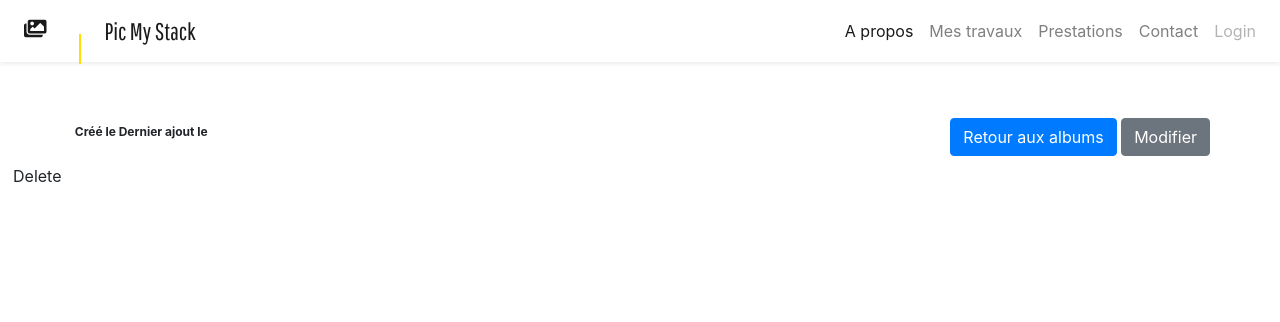
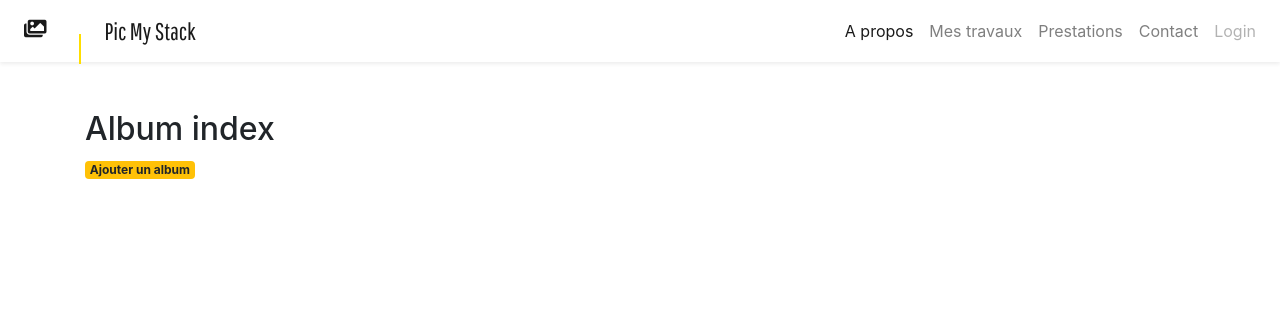
Before and after one commit to orianc/PICOST-APP-Symfony-Twig-PostgreSQL-Bootstrap-Jquery, a Symfony app: template templates/album/show.html.twig in a window 1280 px wide. Shown: the top 322 px of the page. Run offline with Twig, Linux system fonts and the light colour scheme; the template is opened without the code that fills it, so the values that code supplies are empty; some libraries are stand-ins or nearby versions.

Commit message:
mise en forme front

```diff
--- a/composer.json
+++ b/composer.json
@@ -40,7 +40,8 @@
         "symfony/web-link": "5.2.*",
         "symfony/yaml": "5.2.*",
         "twig/extra-bundle": "^2.12|^3.0",
-        "twig/twig": "^2.12|^3.0"
+        "twig/twig": "^2.12|^3.0",
+        "vich/uploader-bundle": "^1.17"
     },
     "require-dev": {
         "doctrine/doctrine-fixtures-bundle": "^3.4",
--- a/config/bundles.php
+++ b/config/bundles.php
@@ -13,4 +13,5 @@ return [
     Symfony\Bundle\SecurityBundle\SecurityBundle::class => ['all' => true],
     Twig\Extra\TwigExtraBundle\TwigExtraBundle::class => ['all' => true],
     Doctrine\Bundle\FixturesBundle\DoctrineFixturesBundle::class => ['dev' => true, 'test' => true],
+    Vich\UploaderBundle\VichUploaderBundle::class => ['all' => true],
 ];
--- a/src/Controller/AlbumController.php
+++ b/src/Controller/AlbumController.php
@@ -20,6 +20,7 @@ class AlbumController extends AbstractController
     {
         return $this->render('album/index.html.twig', [
             'albums' => $albumRepository->findAll(),
+
         ]);
     }
 
@@ -49,10 +50,11 @@ class AlbumController extends AbstractController
     /**
      * @Route("album/{id}", name="album_show", methods={"GET"})
      */
-    public function show(Album $album): Response
+    public function show(Album $album, AlbumRepository $albumRepository): Response
     {
         return $this->render('album/show.html.twig', [
             'album' => $album,
+            'albums' => $albumRepository->findAll(),
         ]);
     }
 
--- a/templates/album/show.html.twig
+++ b/templates/album/show.html.twig
@@ -1,41 +1,36 @@
 {% extends 'base.html.twig' %}
 
-{% block title %}Album
+{% block title %}Album index
 {% endblock %}
 
 {% block body %}
-	<div class="py-5">
-		<div class="container">
-			<h2>{{ album.name }}</h2>
+	<div class="container py-5">
+		<h2>Album index</h2>
+		<a class="badge badge-warning" href="{{ path('album_new') }}">Ajouter un album</a>
+		{% block albums %}
+			<div class="row flex-column flex-md-row">
 
-			<div class="row justify-content-between">
+				<nav class="col-3 nav flex-column bg-light">
+					{% for album in albums %}
+						{# <h3>{{ album.name }}</h3> #}
+						<div>
+							<a class="d-inline-flex nav-link" aria-current="page" href="{{ path('album_show', {'id': album.id}) }}">{{ album.name }}</a>
+							<a class="badge" href="{{ path('album_edit', {'id': album.id}) }}">
+								<i class="fas fa-edit"></i>
+							</a>
+						</div>
+					{% endfor %}
+				</nav>
+				<div class="col-9 bg-dark row justify-content-center">
+					{% for p in album.photos %}
+						<div class="col-6 col-md-3 col-lg-2 m-2" style="height : 200px ; width: 200px;">
+							<img class="w-75 rounded" src="{{ asset ('photos/' ~ p.name ~ '.jpeg' ) }}" alt="">
+							<p>{{p.name}}</p>
+						</div>
 
-				<div class="">
-					<p class="badge">Créé le
-						{{ album.createAt ? album.createAt|date('Y-m-d H:i:s') : '' }}
-					Dernier ajout le
-						{{ album.updateAt ? album.updateAt|date('Y-m-d H:i:s') : '' }}</p>
-				</div>
-
-				<div class="">
-					<a class="btn btn-primary" href="{{ path('album_index') }}">Retour aux albums</a>
-					<a class="btn btn-secondary" href="{{ path('album_edit', {'id': album.id}) }}">Modifier</a>
-
+					{% endfor %}
 				</div>
 			</div>
-
-			<div class="row">
-				{% for p in album.photos %}
-					<div class="col-2 m-2" style="height : 200px ; width: 200px;">
-						<p>{{p.name}}</p>
-						<img class="w-75 rounded" src="{{ asset ('photos/' ~ p.name ~ '.jpeg' ) }}" alt="">
-					</div>
-				{% endfor %}
-			</div>
-
-
-		</div>
-
-
-		{{ include('album/_delete_form.html.twig') }}
-	{% endblock %}
+		{% endblock %}
+	</div>
+{% endblock %}
```
Also changed, not shown: src/DataFixtures/AppFixtures.php (+6 -5 lines), templates/album/index.html.twig (+25 -18 lines), templates/album/showv1.html.twig (added, +41 -0 lines), 4 other files.
